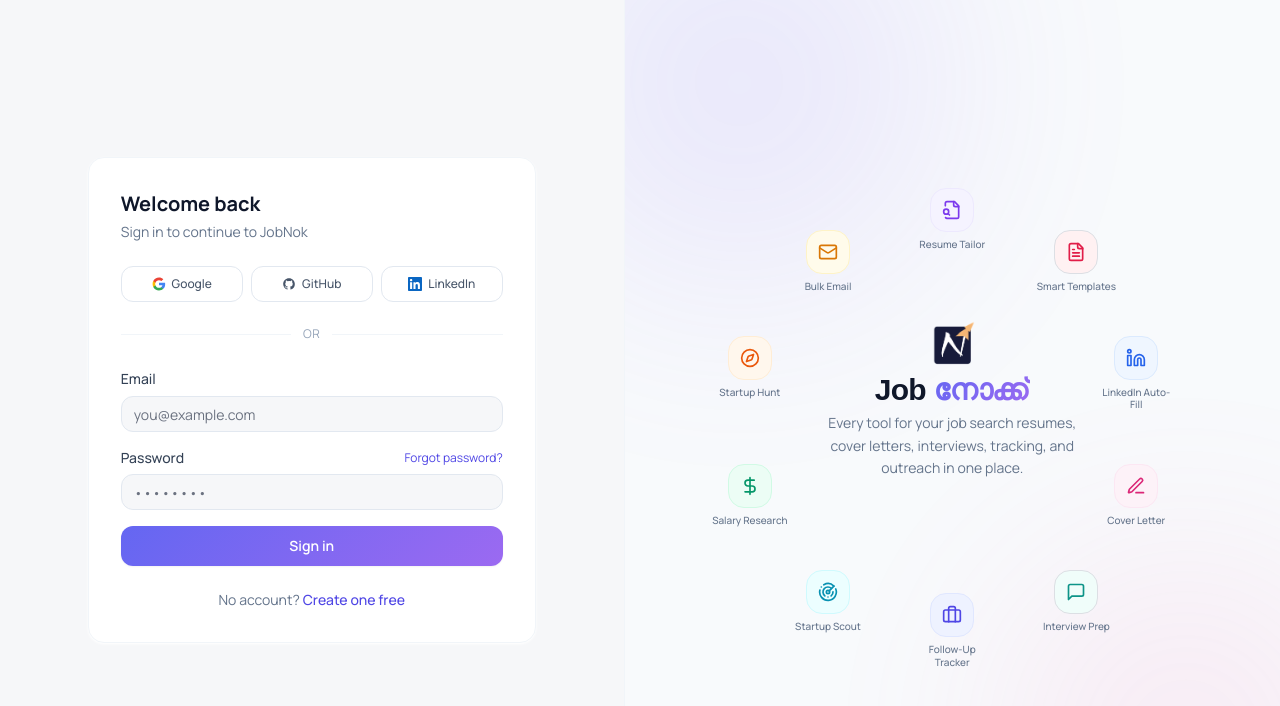
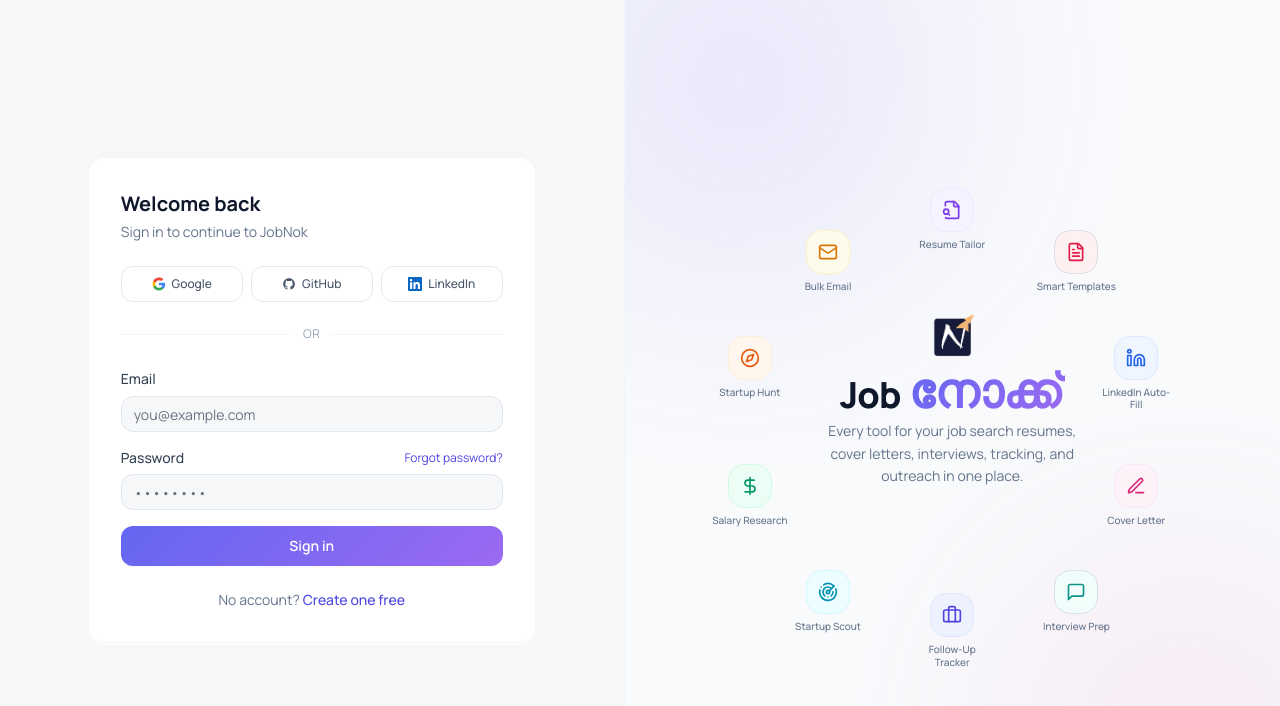
Before and after one commit to s4nkar/JobNok-ai-job-search-automation-platform, a Next.js app in the folder apps/web/: page /login in a window 1280 px wide. Shown: the top 706 px of the page. Built offline with nearby package versions, Linux system fonts and the light colour scheme; no server answers; a web font is replaced by a local one.

Commit message:
fix: malayalam font size fix

```diff
--- a/apps/web/app/(auth)/layout.tsx
+++ b/apps/web/app/(auth)/layout.tsx
@@ -68,9 +68,12 @@
           {/* Center content */}
           <div className="absolute inset-0 flex flex-col items-center justify-center text-center px-10">
             <Link href="/" className="flex flex-col items-center">
-              <img src="/brand-icon.png" alt="" className="w-12 h-12 mb-1" />
-              <h1 className={`${baloo.className} text-3xl font-bold text-slate-900 tracking-tight mb-1`}>
-                Job <span className="text-gradient-brand">നോക്ക്</span>
+              <img src="/brand-icon.png" alt="" className="w-12 h-12 mb-2" />
+              <h1 className="flex items-baseline justify-center gap-2 mb-1">
+                <span className="text-4xl font-extrabold tracking-tight text-slate-900">Job</span>
+                <span className={`${baloo.className} text-5xl font-bold text-gradient-brand`}>
+                  നോക്ക്
+                </span>
               </h1>
             </Link>
             <p className="text-slate-500 text-sm leading-relaxed max-w-[260px]">
--- a/apps/web/components/marketing/Hero.tsx
+++ b/apps/web/components/marketing/Hero.tsx
@@ -25,8 +25,11 @@
         <div className="max-w-2xl mx-auto text-center pt-2">
 
 
-          <p className={`${baloo.className} text-lg font-semibold text-indigo-600 mb-2`}>
-            Job <span className="text-gradient-brand">നോക്ക്</span>
+          <p className="flex items-baseline justify-center gap-1 mb-4">
+            <span className="text-2xl sm:text-3xl font-extrabold tracking-tight text-slate-900">Job</span>
+            <span className={`${baloo.className} text-3xl sm:text-4xl font-bold text-gradient-brand`}>
+              നോക്ക്
+            </span>
           </p>
 
           <h1 className="text-4xl sm:text-5xl lg:text-6xl font-bold tracking-tight text-slate-900 mb-5 leading-[1.12]">
```
